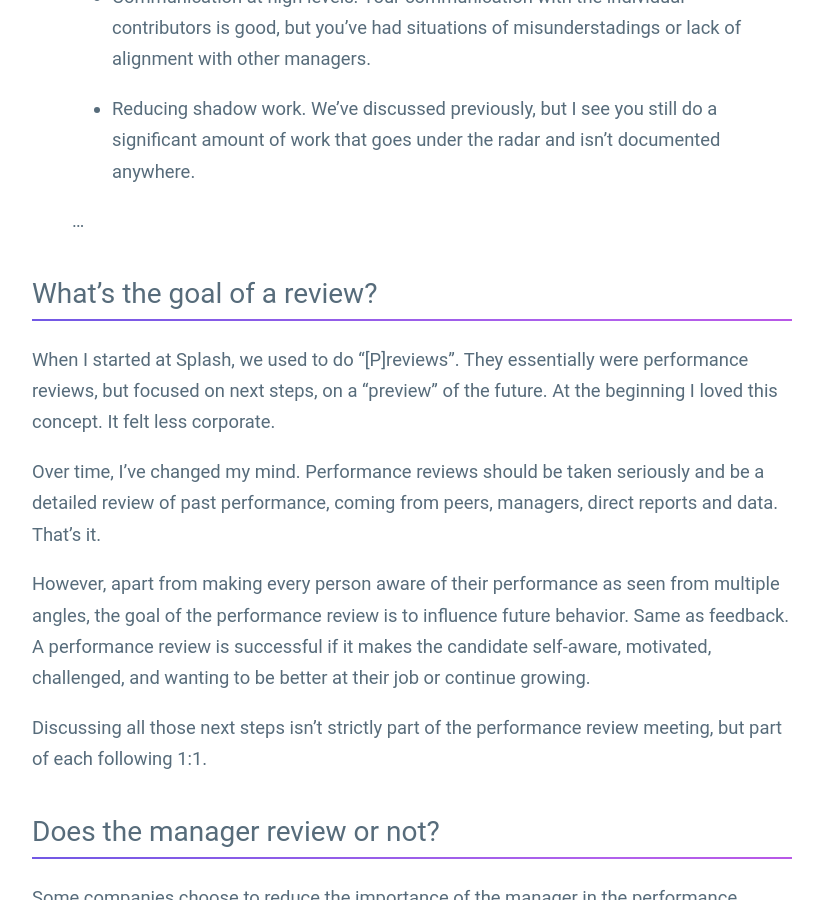
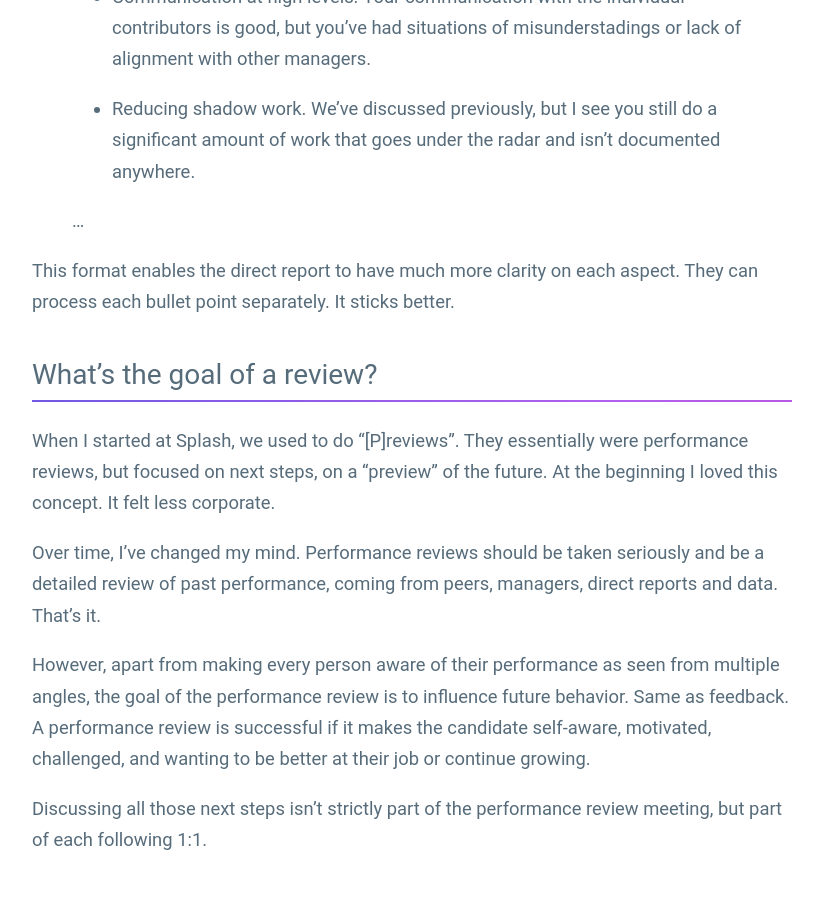
Before and after one commit to guillermodlpa/site, a Jekyll site: the page built from _posts/2021-04-22-a-structured-approach-to-the-manager-review-in-performance-reviews.markdown, in a window 1280 px wide and 900 px high, scrolled down 2125 px. Shown: the whole window, without its empty margins (228-1051 px from the left). Built offline with Jekyll 4.4.1, drawn with Linux system fonts in a browser that asks for light colours.

Commit message:
Updated A Structured Approach To The Manager Review In Performance Reviews

```diff
--- a/_posts/2021-04-22-a-structured-approach-to-the-manager-review-in-performance-reviews.markdown
+++ b/_posts/2021-04-22-a-structured-approach-to-the-manager-review-in-performance-reviews.markdown
@@ -61,6 +61,8 @@ Here's a fictional example for a manager position:
 >
 > ...
 
+This format enables the direct report to have much more clarity on each aspect. They can process each bullet point separately. It sticks better.
+
 ## What's the goal of a review?
 
 When I started at Splash, we used to do "\[P\]reviews". They essentially were performance reviews, but focused on next steps, on a "preview" of the future. At the beginning I loved this concept. It felt less corporate.
```
